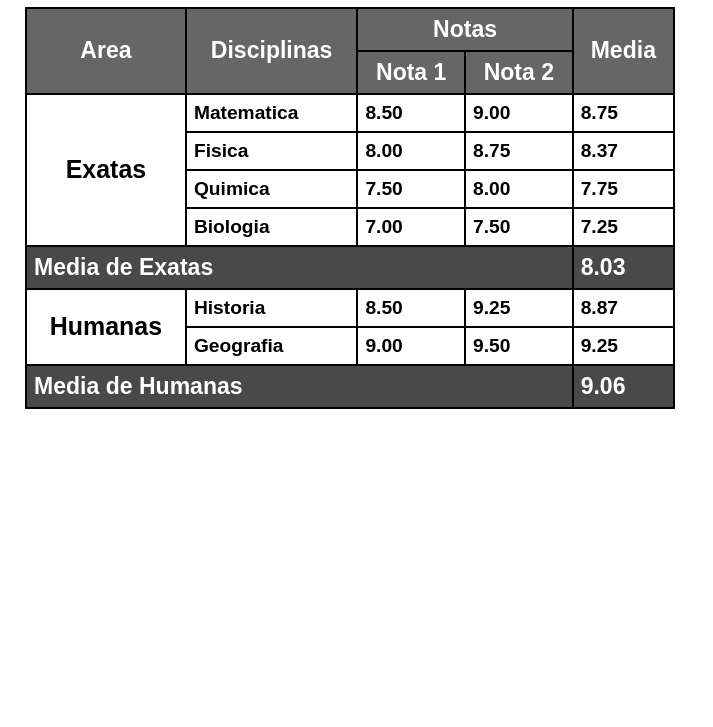
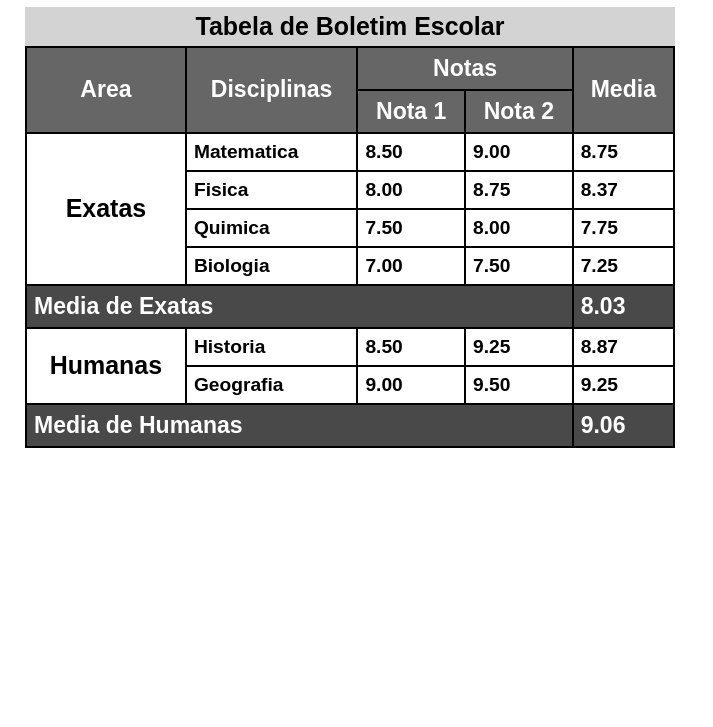
Before and after one commit to RichardRozin/HTML5-CSS3, a plain HTML site: page Desafios/desafio013/desafio13-03.html in a window 1280 px wide. Shown: the part 73-800 px from the top of the page, without its empty margins (0-713 px from the left). Drawn offline with Linux system fonts and the light colour scheme.

Commit message:
desafio013

```diff
--- a/Desafios/desafio013/desafio13-03.html
+++ b/Desafios/desafio013/desafio13-03.html
@@ -16,6 +16,12 @@
             width: 650px;
             font-size: 1.2em;
             font-weight: 700;
+        }
+
+        caption{
+            font-size: 1.3em;
+            background-color: lightgrey;
+            padding: 5px;
         }
 
         th, td{
@@ -44,6 +50,7 @@
 <body>
     <h1>Boletim Escolar</h1>
     <table>
+        <caption>Tabela de Boletim Escolar</caption>
         <thead>
             <tr>
                 <th rowspan="2" scope="col">Area</th>
```
